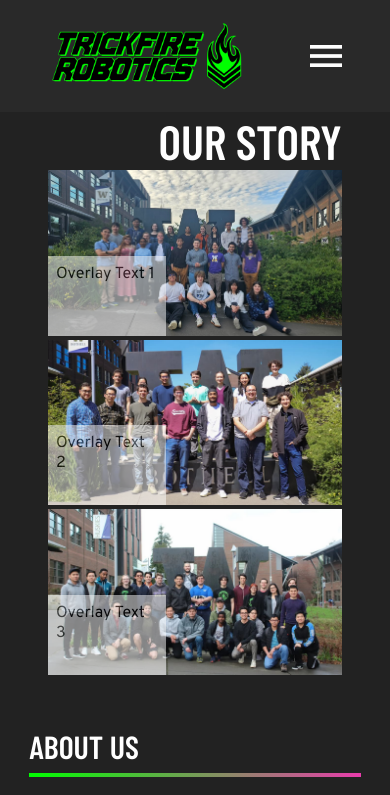
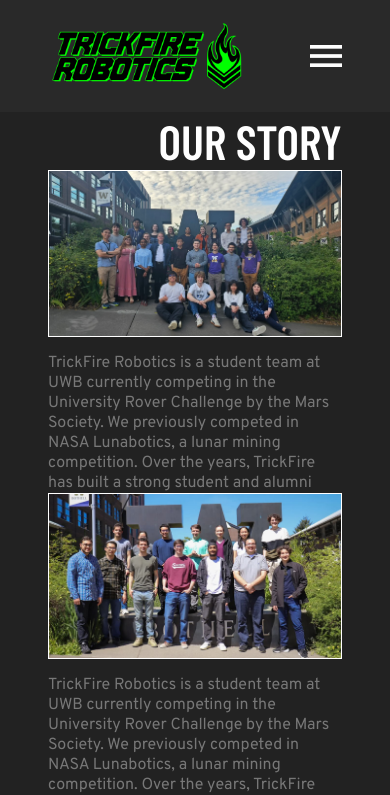
Before and after one commit to TrickfireRobotics/TrickFire-Website, a React (Create React App) app: page /about-us in a window 390 px wide. Shown: the top 795 px of the page. Built offline with nearby package versions, Linux system fonts and the light colour scheme.

Commit message:
Added alt text, overlay text, adjusted overlay, added border, tuned styling for different screen sizes. Still need to add functionality.

```diff
--- a/src/components/ImageCarousel/ImageCarousel.js
+++ b/src/components/ImageCarousel/ImageCarousel.js
@@ -9,7 +9,10 @@
                 {props.images.map((image) =>
                     <div class="image-and-overlay" key={image.id}>
                         <img key={image.id} src={image.src} alt={image.alt} draggable="false"/>
-                        <p class="overlay-text">{image.overlay}</p>
+                        <div class="overlay-text">
+                            <p>TrickFire Robotics is a student team at UWB currently competing in the University Rover Challenge by the Mars Society. We previously competed in NASA Lunabotics, a lunar mining competition. Over the years, TrickFire has built a strong student and alumni community.</p>
+                        </div>
+                        {/*<p class="overlay-text">Lorem ipsum dolor sit amet, consectetur adipiscing elit, sed do eiusmod tempor incididunt ut labore et dolore magna aliqua. Ut enim ad minim veniam, quis nostrud exercitation ullamco laboris nisi.</p>*/}
                     </div>
                 )}
             </div>
--- a/src/components/ImageCarousel/ImageCarousel.scss
+++ b/src/components/ImageCarousel/ImageCarousel.scss
@@ -15,26 +15,62 @@
         img {
             width: 100%;
             user-select: none;
+            border: 1px solid $White;
         }
 
         .overlay-text {
-            color: $Black;
             background-color: $White;
-            font-family: $font-body;
-            opacity: 50%;
             position: absolute;
             bottom: 0.25rem;
             left: 0;
-            width: 40%;
-            height: 5rem;
+            width: 45%;
+            height: 6rem;
             padding: 0.5rem;
+            opacity: 50%;
+            overflow: scroll;
+
+            p {
+                color: $Black;
+                font-family: $font-body;
+                opacity: 100%;
+            }
         }
     }
 
+    @media screen and (max-width: 1300px) {
+        .overlay-text {
+            width: 100% !important;
+            height: 4.5rem !important;
+        }
+
+    }
 
     @media screen and (max-width: 768px) {
         .large-center-text {
             font-size: 3rem !important;
+            margin-bottom: -3rem !important;
+        }
+
+        .image-and-overlay {
+            margin: 3rem;
+
+            img {
+                width: 100%;
+                user-select: none;
+            }
+
+            .overlay-text {
+                background-color: $EerieBlack !important;
+                position: relative !important;
+                width: 100% !important;
+                padding: 1rem 0rem !important;
+                overflow: visible !important;
+                margin-bottom: 5rem !important;
+
+                p {
+                    color: $DarkWhite !important;
+                }
+            }
         }
     }
 }
--- a/src/pages/AboutUs/AboutUs.js
+++ b/src/pages/AboutUs/AboutUs.js
@@ -10,9 +10,12 @@
 import TeamPhoto2025 from '../../assets/AboutUs/teamPhoto2025.jpeg'
 
 const image_carousel_images = [
-    { src: TeamPhoto2025, alt: 'Alt Text 1' , overlay: 'Overlay Text 1'},
-    { src: TeamPhoto2024, alt: 'Alt Text 2', overlay: 'Overlay Text 2'},
-    { src: TeamPhoto2020, alt: 'Alt Text 3', overlay: 'Overlay Text 3'}
+    { src: TeamPhoto2025,
+      alt: 'Three rows of students standing outside in front of a large W. Lush green plants to either side, the sky is blue with clouds.'},
+    { src: TeamPhoto2024,
+      alt: 'Two rows of students standing outside in front of a large W. Lush green plants to either side, the sky is blue.'},
+    { src: TeamPhoto2020,
+      alt: 'Students stand and sit in front of a large W. Some are in TrickFire Robotics shirts. The ground is cold and wet, the sky is gray.'}
 ];
 
 export const AboutUs = () => {
```
